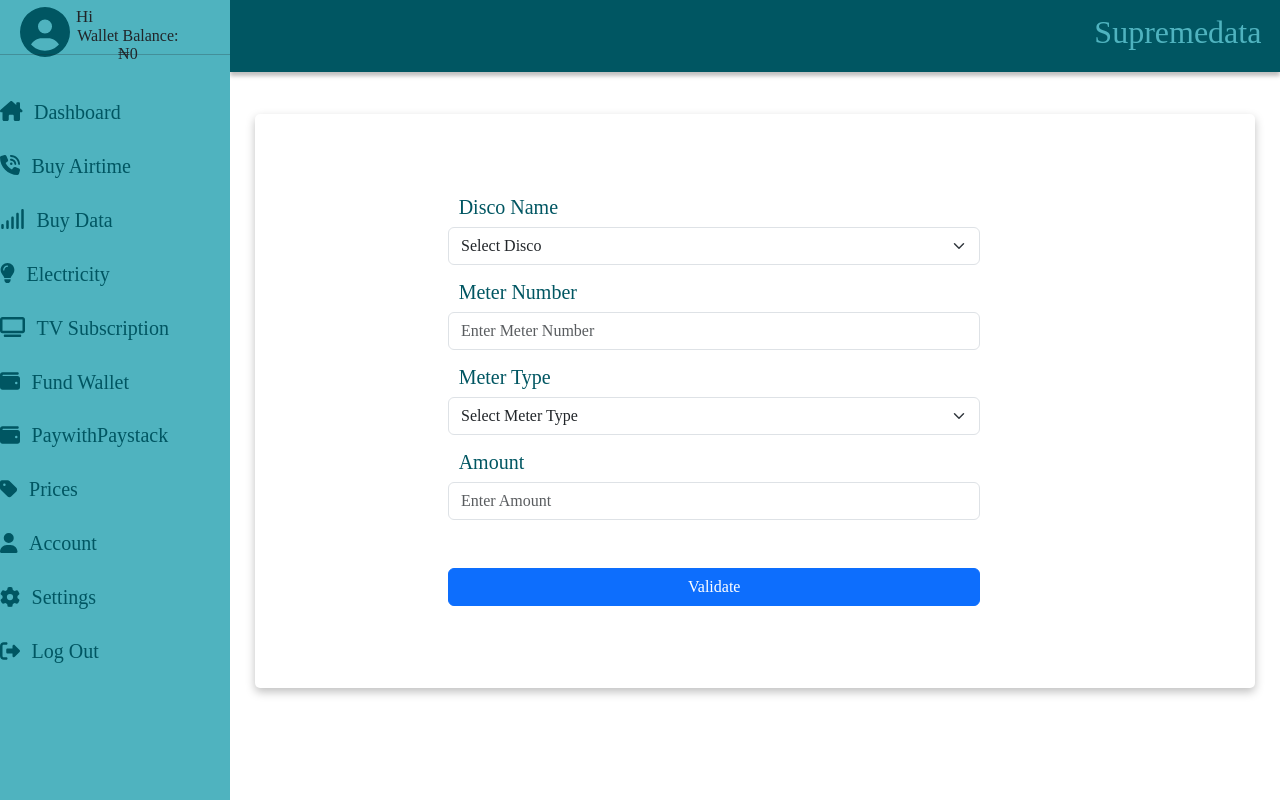
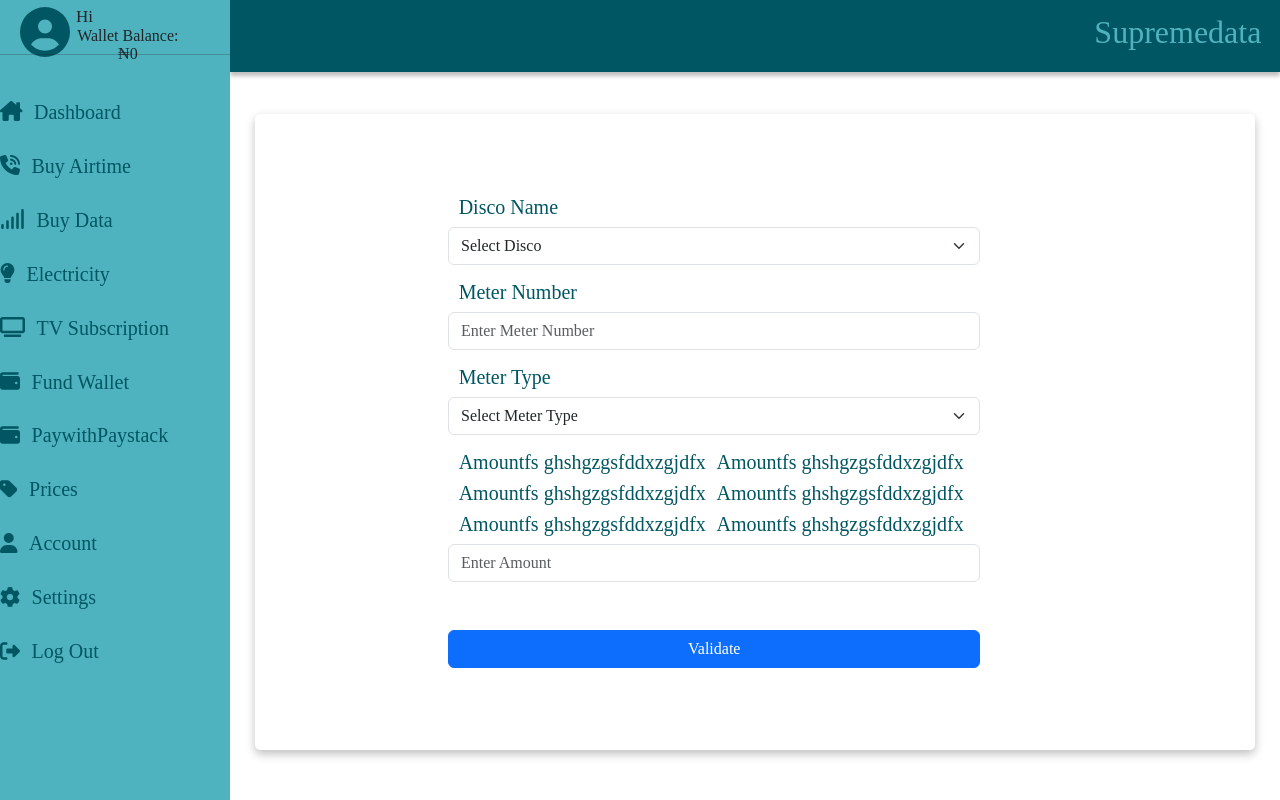
Before and after one commit to sodiq247/sdc-frontend, a React (Create React App) app: page /Electricity in a window 1280 px wide. Built offline with nearby package versions, Linux system fonts and the light colour scheme.

Commit message:
database

```diff
--- a/src/Modules/vas/Electricity.jsx
+++ b/src/Modules/vas/Electricity.jsx
@@ -159,7 +159,13 @@ const Electricity = () => {
 									<option value="Postpaid">Postpaid</option>
 								</Form.Select>
 
-								<Form.Label className="label">Amount</Form.Label>
+								{/* <Form.Label className="label">Amountfs ghshgzgsfddxzgjdfx</Form.Label> */}
+								<Form.Label className="label">Amountfs ghshgzgsfddxzgjdfx</Form.Label>
+								<Form.Label className="label">Amountfs ghshgzgsfddxzgjdfx</Form.Label>
+								<Form.Label className="label">Amountfs ghshgzgsfddxzgjdfx</Form.Label>
+								<Form.Label className="label">Amountfs ghshgzgsfddxzgjdfx</Form.Label>
+								<Form.Label className="label">Amountfs ghshgzgsfddxzgjdfx</Form.Label>
+								<Form.Label className="label">Amountfs ghshgzgsfddxzgjdfx</Form.Label>
 								<Form.Control
 									type="number"
 									placeholder="Enter Amount"
--- a/src/Services/authServices.js
+++ b/src/Services/authServices.js
@@ -2,7 +2,7 @@
 
 import axios from "axios";
 
-let baseUrl = "https://sdc-back.onrender.com";
+let baseUrl = "https://sdc-backend.onrender.com";
 
 const accountServices = {
 	login: async function (data) {
@@ -10,7 +10,7 @@ const accountServices = {
 		return response;
 	},
 	signup: async function (data) {
-		let response = await axios.post(`${baseUrl}/api/v1/account/registar`, data);
+		let response = await axios.post(`${baseUrl}/api/v1/account/register`, data);
 		alert("Signup Response:", response);
 		// console.log("Signup Response: and Data", response, data);
 		return response;
```
